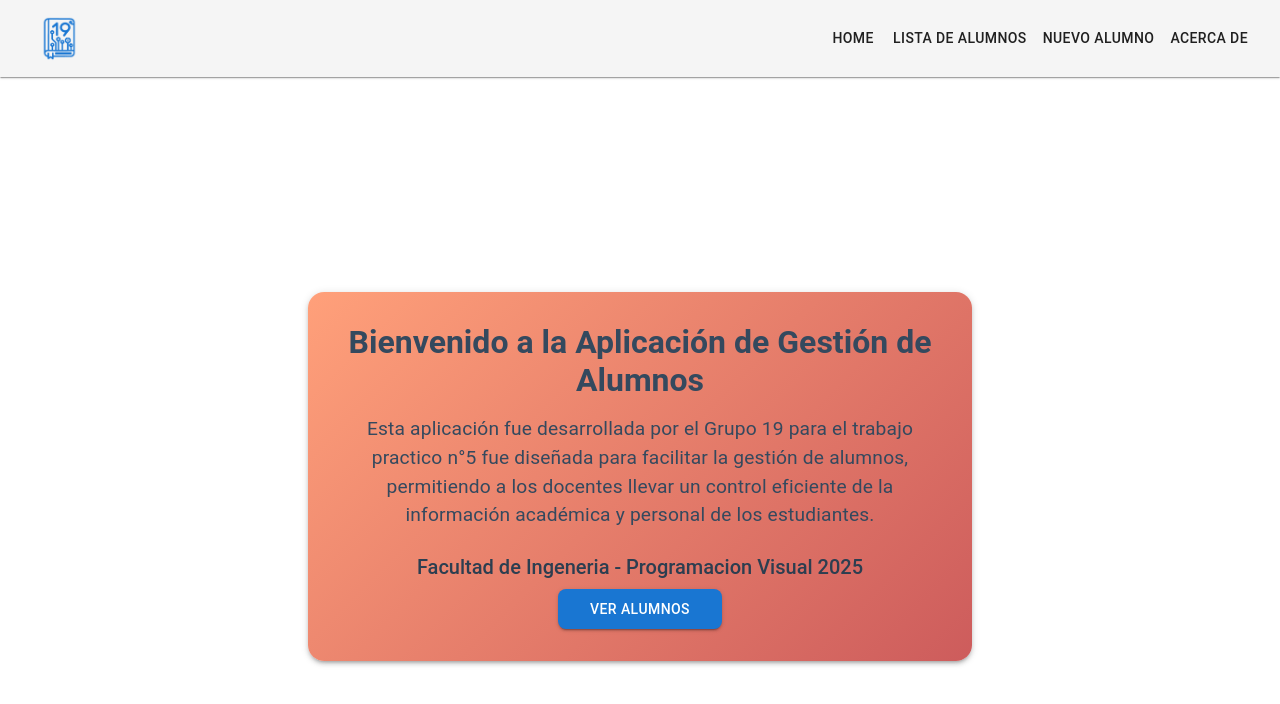
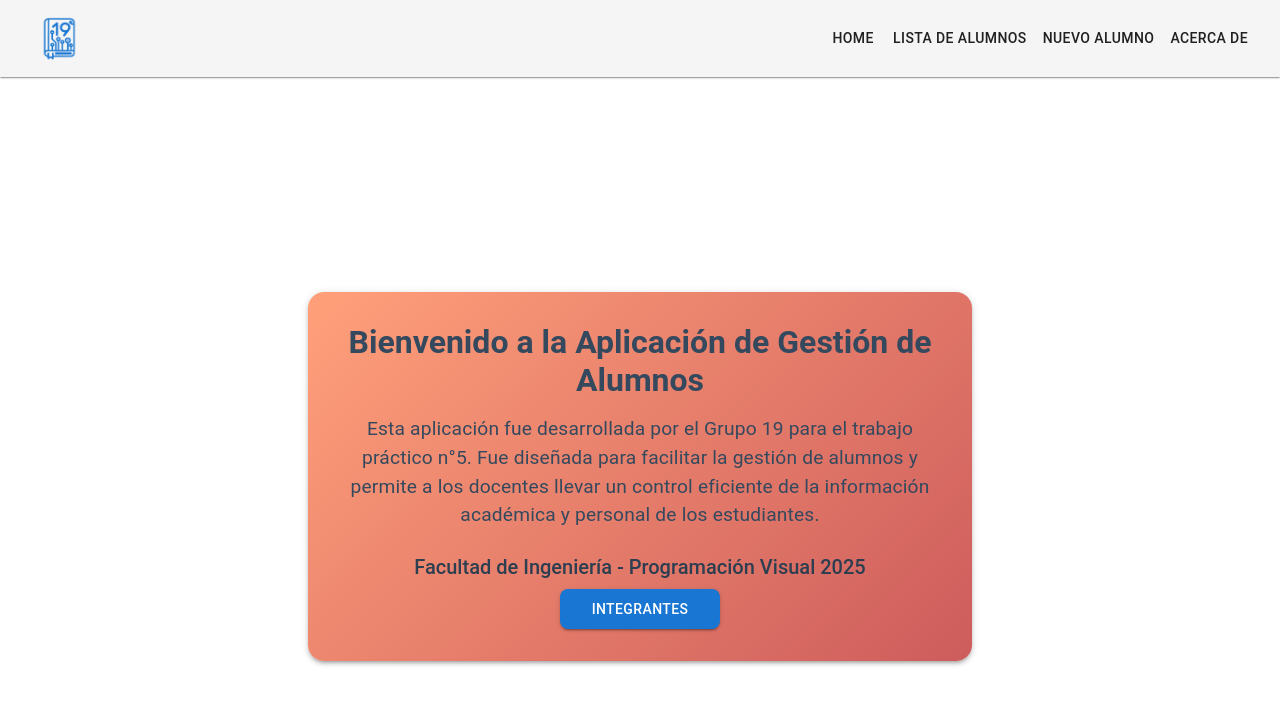
Before and after one commit to matiasvargas-dev/pv_tp5_grupo19, a React (Vite) app: page / in a window 1280 px wide. Shown: the top 704 px of the page. Built offline with nearby package versions, Linux system fonts and the light colour scheme.

Commit message:
fix: corrige errores de puntuación, ortografía y cambia el texto del botón a Integrantes

```diff
--- a/src/views/Home/component/Presentation.jsx
+++ b/src/views/Home/component/Presentation.jsx
@@ -49,8 +49,8 @@ const Presentation = () => {
             align="center"
           >
             Esta aplicación fue desarrollada por el Grupo 19 para el trabajo
-            practico n°5 fue diseñada para facilitar la gestión de alumnos,
-            permitiendo a los docentes llevar un control eficiente de la
+            práctico n°5. Fue diseñada para facilitar la gestión de alumnos
+            y permite a los docentes llevar un control eficiente de la
             información académica y personal de los estudiantes.
           </Typography>{" "}
           <Typography
@@ -64,7 +64,7 @@ const Presentation = () => {
             }}
             align="center"
           >
-            Facultad de Ingeneria - Programacion Visual 2025
+            Facultad de Ingeniería - Programación Visual 2025
           </Typography>
           <Box display="flex" justifyContent="center">
             <Button
@@ -74,7 +74,7 @@ const Presentation = () => {
               color="primary"
               sx={{ borderRadius: 2, px: 4, py: 1 }}
             >
-              Ver Alumnos
+              Integrantes
             </Button>
           </Box>
         </Paper>
```
